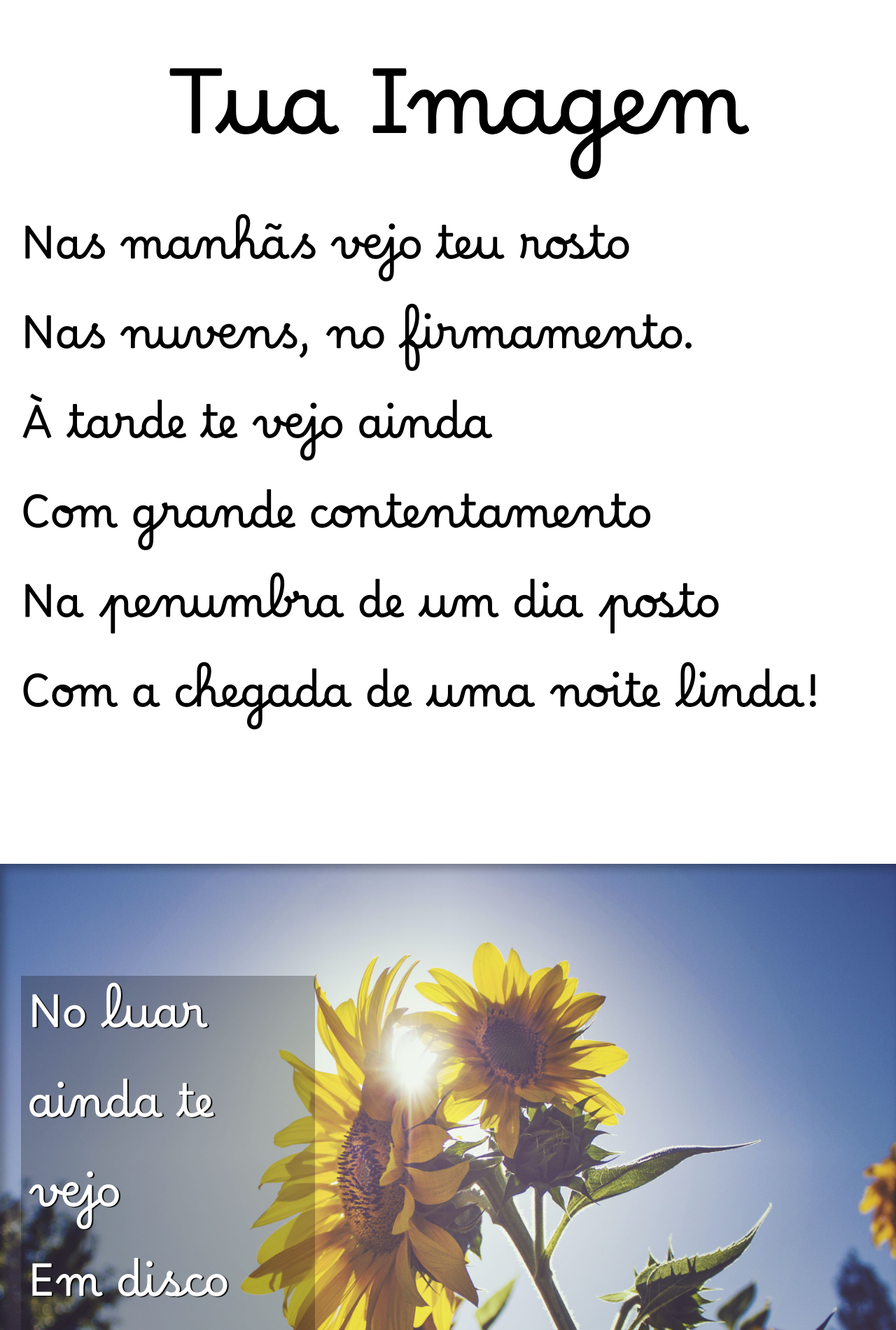
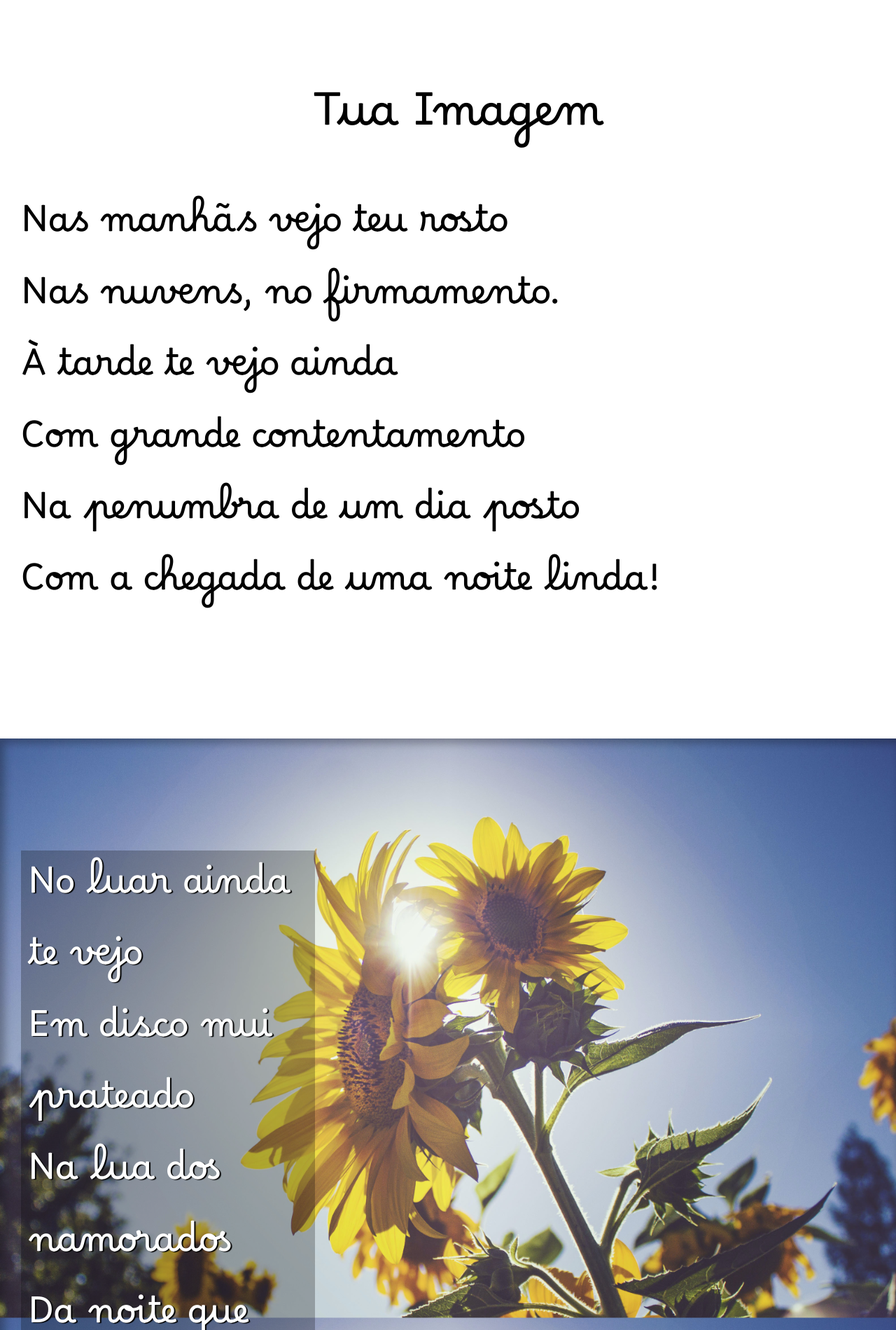
Before and after one commit to Agnaldo3147/projectocordel, a plain HTML site: page index.html in a window 1280 px wide. Shown: the part 260-2160 px from the top of the page at 70% size. Drawn offline with Linux system fonts and the light colour scheme.

Commit message:
site actualizado

```diff
--- a/style.css
+++ b/style.css
@@ -37,11 +37,11 @@ section.normal > h1{
     font-family: var(--fonte2);
     padding-bottom: 50px;
     text-align: center;
-    font-size: 2em;
+    font-size: 5vw;
     background-color: white;
 }
 section{
-    font-size: 5vw;
+    font-size: 4vw;
     font-family: var(--fonte2);
     padding-top: 20vh;
     padding-bottom: 20vh;
@@ -57,25 +57,29 @@ section.imagem{
     background-color: rgba(51, 51, 51);
     color: white;
     box-shadow: inset 6px 6px 13px 0px rgba(0, 0, 0, 0.316);
+
     background-attachment: fixed;
+    background-size: cover;
+    background-repeat: no-repeat;
 }
 section.imagem > p{
+    width: 400px;
     padding: 10px;
-    width: 400px;
     background-color: rgba(0, 0, 0, 0.255);
     text-shadow: 2px 1px 1px black;
+
 }
 section#img01 {
+
     background-image: url('imagens/girassol.jpg');
     background-position: center center;
-    background-repeat: no-repeat;
-    background-size: cover;
+
+
 }
 section#img02 {
     background-image: url(imagens/livro.jpg);
     background-position:  center;
-    background-repeat: no-repeat;
-    background-size: cover;
+
 }
 
 footer > P {
```
